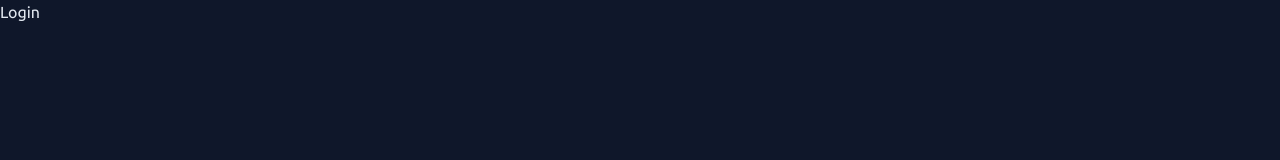
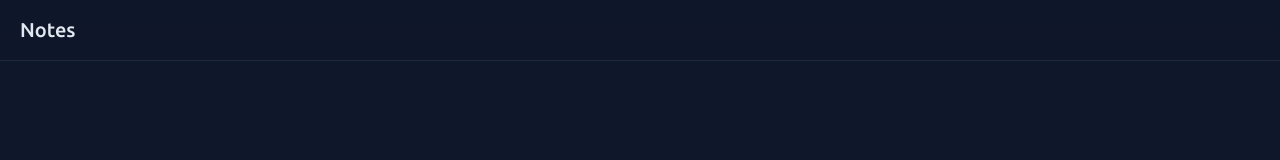
Before and after one commit to avicious/notes-app, a React (Vite) app in the folder frontend/: page /login in a window 1280 px wide. Shown: the top 160 px of the page. Built offline with nearby package versions, Linux system fonts and the light colour scheme.

Commit message:
Navbar Added: Navbar component added with glassmorphic look

```diff
--- /dev/null
+++ b/frontend/src/components/Navbar/Navbar.jsx
@@ -0,0 +1,9 @@
+const Navbar = () => {
+  return (
+    <nav className="sticky px-5 py-2 top-0 z-50 bg-[#0f172a]/80 backdrop-blur-md border-b border-slate-800 text-[#e2e8f0]">
+      <h2 className="text-xl font-medium py-2">Notes</h2>
+    </nav>
+  );
+};
+
+export default Navbar;
--- a/frontend/src/pages/Login/Login.jsx
+++ b/frontend/src/pages/Login/Login.jsx
@@ -1,7 +1,13 @@
+import Navbar from "../../components/Navbar/Navbar";
+
 const Login = () => {
-    return (
-        <div>Login</div>
-    );
+  return (
+    <>
+      <Navbar />
+
+
+    </>
+  );
 };
 
 export default Login;
```
